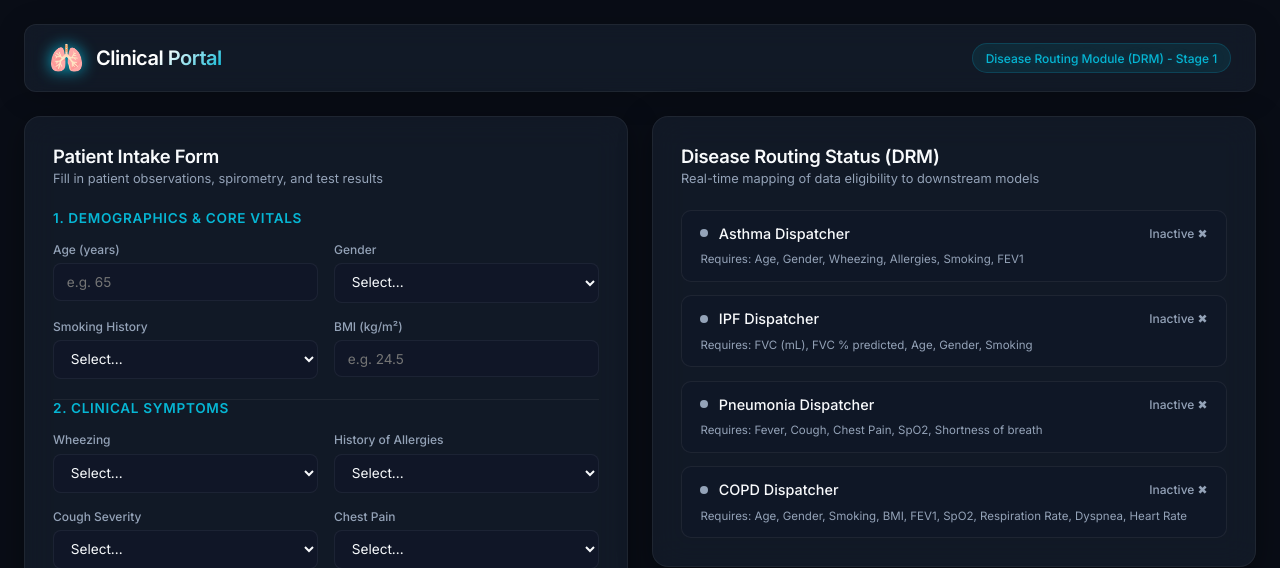
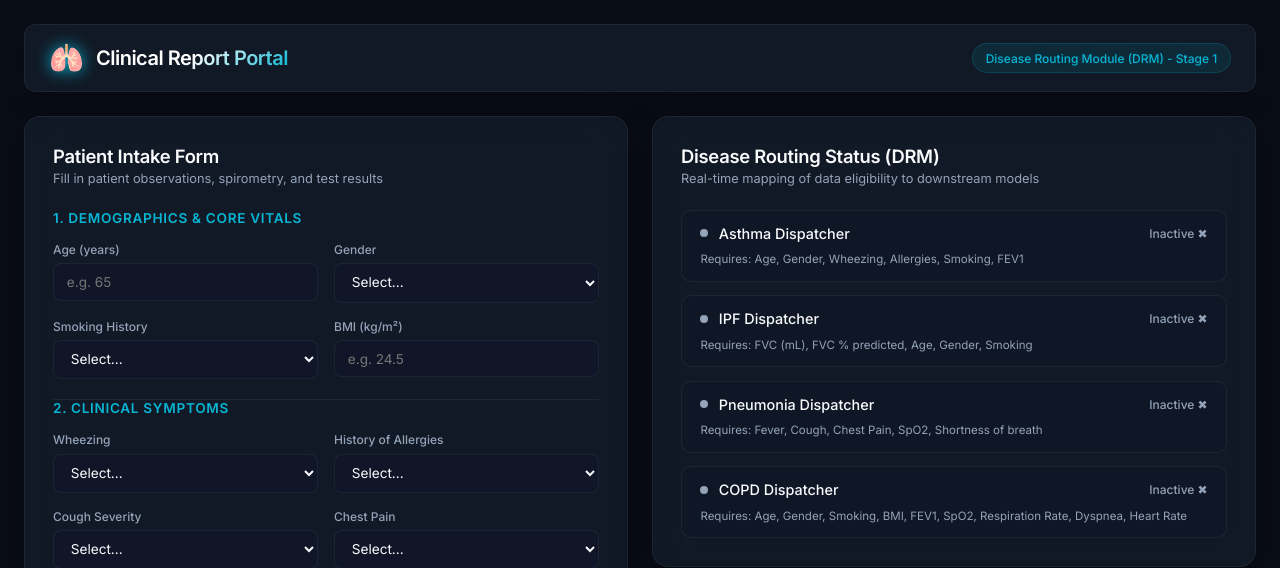
Before and after one commit to SarthakR0401/disease-classification, a Flask app: page / in a window 1280 px wide. Shown: the top 568 px of the page. Run offline with Flask 2, Linux system fonts and the light colour scheme; parts of the project's set-up code (start-up, migrations or seed data) failed here and were passed over.

Commit message:
Update header title and format index.html

```diff
--- a/web_app/templates/index.html
+++ b/web_app/templates/index.html
@@ -18,7 +18,7 @@
         <header class="app-header">
             <div class="logo-area">
                 <span class="logo-icon">🫁</span>
-                <h1>Clinical Portal</h1>
+                <h1>Clinical Report Portal</h1>
             </div>
             <div class="badge">Disease Routing Module (DRM) - Stage 1</div>
         </header>
```
